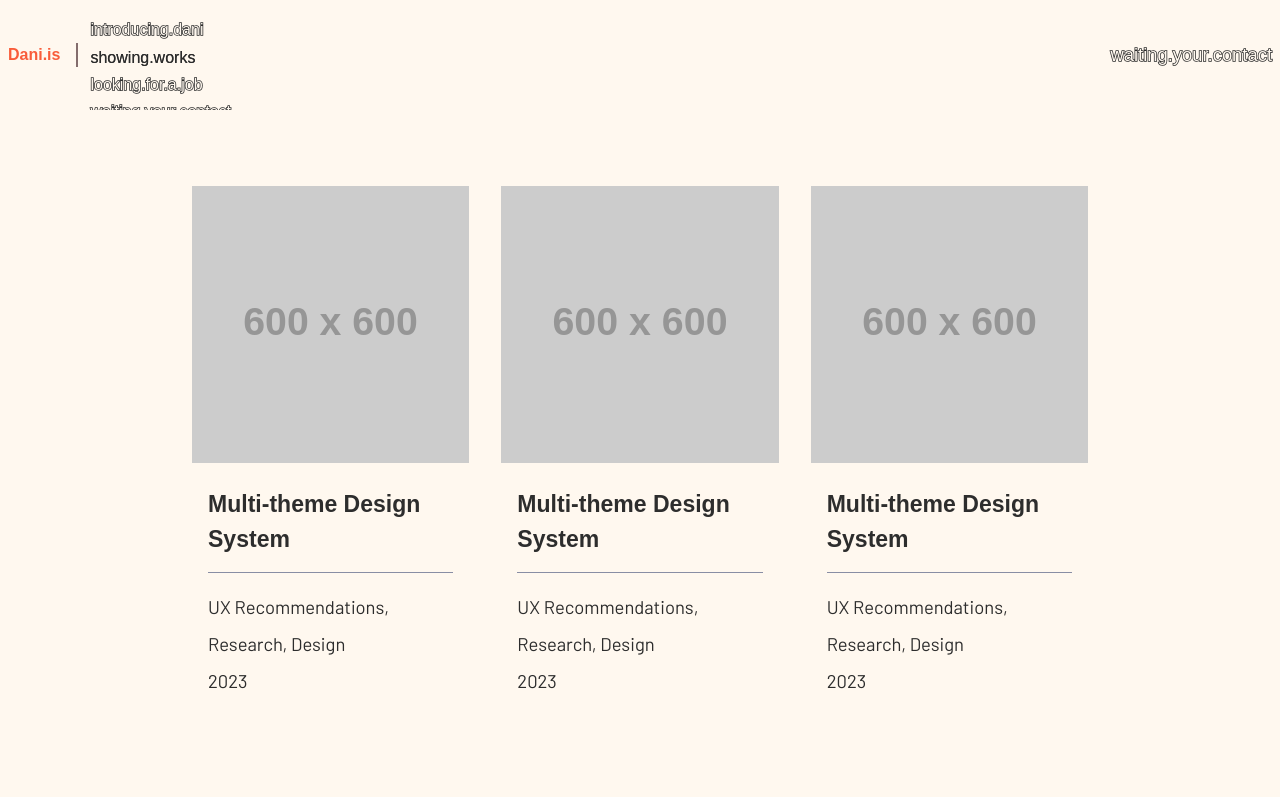
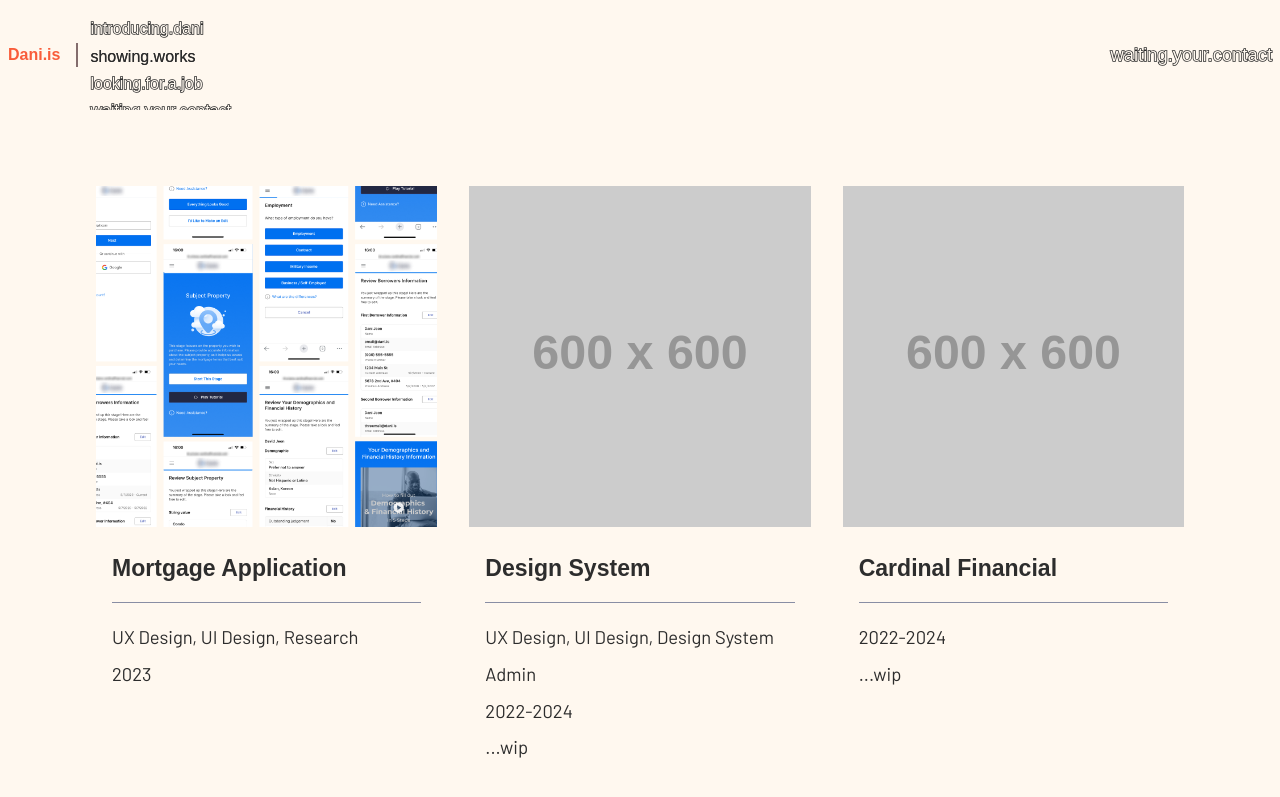
Before and after one commit to haayany/portfolio-2024, a Jekyll site: the page showing.works/index.html, which Jekyll copies as it is, in a window 1280 px wide. Shown: the top 797 px of the page. Built offline with Jekyll 4.4.1, drawn with Linux system fonts in a browser that asks for light colours; some web fonts are replaced.

```diff
--- a/assets/simple.css
+++ b/assets/simple.css
@@ -43,7 +43,7 @@
     --accent-bg: #2b2b2b;
     --text: #ecedee;
     --text-light: #52525B;
-    --accent: #F08080;
+    --accent: #f85a38;
     --accent-hover: #F95C3A;
     --accent-text: var(--bg);
     --code: #f06292;
@@ -81,7 +81,7 @@ body {
     font-size: 1.15rem;
     line-height: 1.5;
     display: grid;
-    grid-template-columns: 1fr min(60rem, 90%) 1fr;
+    grid-template-columns: 1fr min(90rem, 90%) 1fr;
     margin: 0;
     transition: background-color 0.3s, color 0.3s;
 }
--- a/introducing.dani/index.html
+++ b/introducing.dani/index.html
@@ -49,7 +49,7 @@
     </header>
     <main>
         <section>
-            <h1 class="accent">Dani.is</h1>
+            <h1 class="accent">Dani is...</h1>
         </section>
     </main>
     <div class="slider">
@@ -418,8 +418,8 @@
             <div class="pure-u-xl-2-5">
                 &nbsp;
             </div>
-            <div class="pure-u-1 pure-u-md-3-5">
-                <h5 class="accent toc" id="Never gonna give you up">Hapy that you are here!</h5>
+            <div class="pure-u-1 pure-u-md-1-2">
+                <h5 class="accent">Happy that you are here!</h5>
                 <p>
                     I'm Dani.<br>
                     Just like any other great book, movie masterpiece, and well-made game, our day-to-day interfaces
--- a/showing.works/index.html
+++ b/showing.works/index.html
@@ -52,14 +52,14 @@
         <section class="pure-g">
           <div class="pure-u-1 pure-u-md-1-3">
             <div class="card">
-            <a href="test.html">
+              <a href="/showing.works/Mortgage Application Update">
                 <figure>
-                <img alt="" src="https://placehold.co/600x600">
+                  <img alt="" src="/assets/showing-works/card-mortgage application.png">
                 </figure>
                 <div class="content">
-                <h4>Multi-theme Design System</h4>
+                  <h4>Mortgage Application</h4>
                   <hr>
-                <p>UX Recommendations, Research, Design</p>
+                  <p>UX Design, UI Design, Research</p>
                   <p>2023</p>
                 </div>
               </a>
@@ -72,10 +72,11 @@
                   <img alt="" src="https://placehold.co/600x600">
                 </figure>
                 <div class="content">
-                <h4>Multi-theme Design System</h4>
+                  <h4>Design System</h4>
                   <hr>
-                <p>UX Recommendations, Research, Design</p>
-                <p>2023</p>
+                  <p>UX Design, UI Design, Design System Admin</p>
+                  <p>2022-2024</p>
+                  <p>...wip</p>
                 </div>
               </a>
             </div>
@@ -87,10 +88,11 @@
                   <img alt="" src="https://placehold.co/600x600">
                 </figure>
                 <div class="content">
-                <h4>Multi-theme Design System</h4>
+                  <h4>Cardinal Financial</h4>
                   <hr>
-                <p>UX Recommendations, Research, Design</p>
-                <p>2023</p>
+                  <p></p>
+                  <p>2022-2024</p>
+                  <p>...wip</p>
                 </div>
               </a>
             </div>
```
Also changed, not shown: index.html (+5 -2 lines), showing.works/Mortgage Application Update/index.html (added, +288 -0 lines), assets/Mortgage-Application-Update/Data-specific controls-1.png (added), assets/Mortgage-Application-Update/Data-specific controls-2.png (added), assets/Mortgage-Application-Update/Information Hierarchy.png (added), assets/Mortgage-Application-Update/Prototyping-1.png (added), assets/Mortgage-Application-Update/main.png (added), assets/Mortgage-Application-Update/slide-1-1.PNG (added), assets/Mortgage-Application-Update/slide-1-2.PNG (added), assets/Mortgage-Application-Update/slide-1-3.png (added), assets/Mortgage-Application-Update/slide-1-4.png (added), assets/Mortgage-Application-Update/slide-2-1.PNG (added), assets/Mortgage-Application-Update/slide-2-2.png (added), assets/showing-works/card-mortgage application.png (added). Lines whose indentation alone changed are shown as unchanged.
